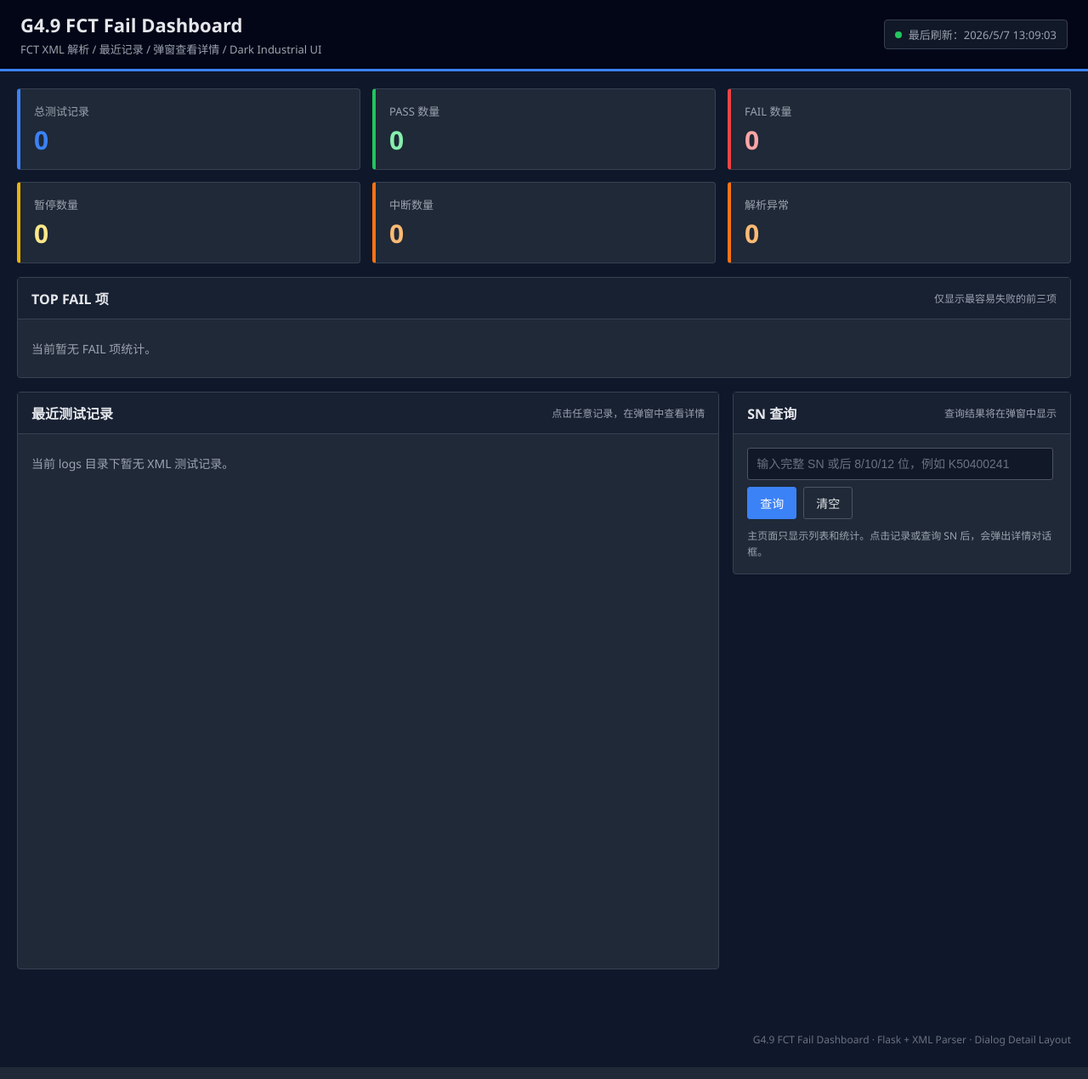
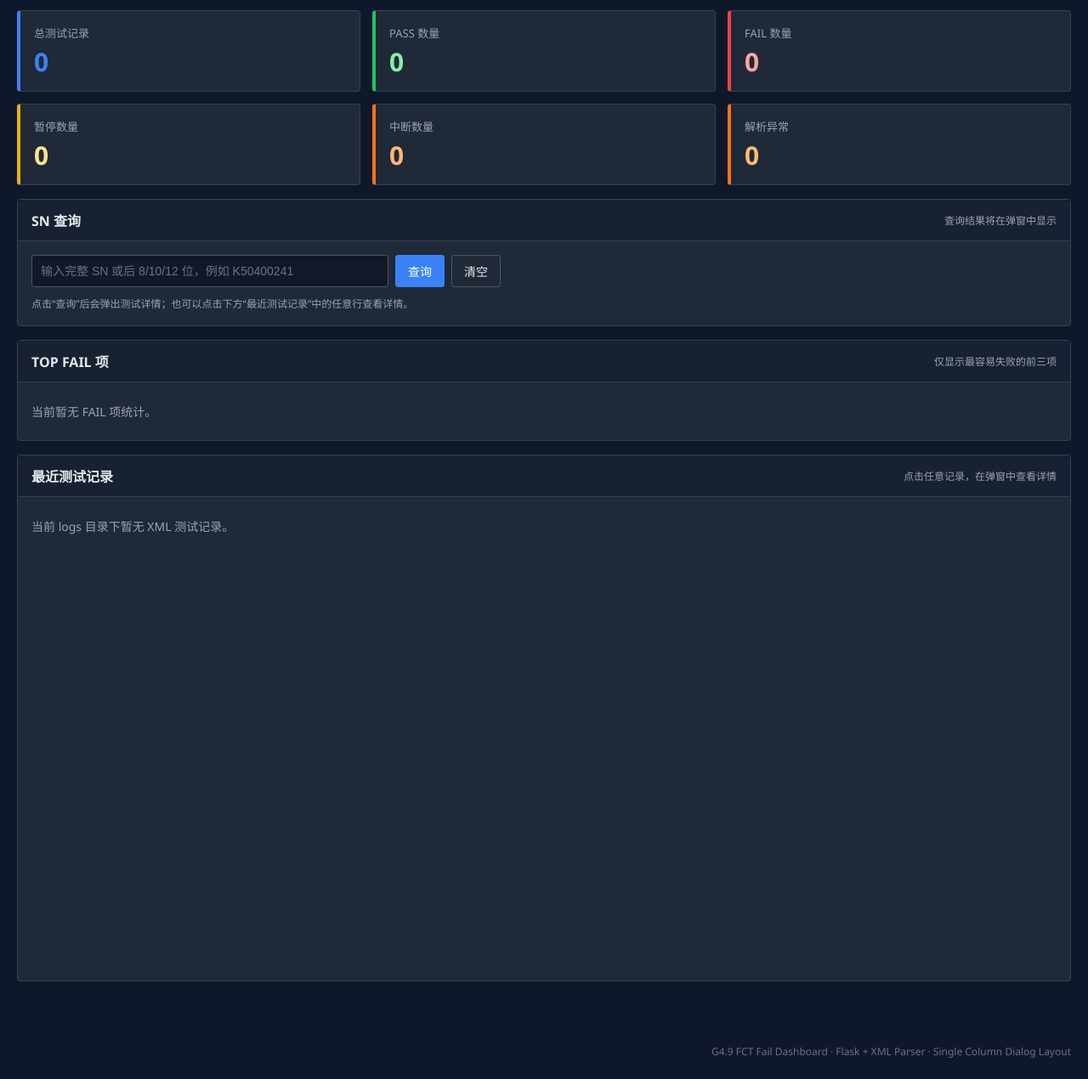
Before and after one commit to ZeniX-ally/Log-Analysis-Tool, a Flask app: page / in a window 1280 px wide. Shown: the whole page at 85% size. Run offline with Flask 3, Linux system fonts and the light colour scheme; data that the repository does not hold is empty.

Commit message:
commit 3

```diff
--- a/backend/app.py
+++ b/backend/app.py
@@ -1,10 +1,14 @@
+
 import os
 import re
+import sys
 from datetime import datetime
 from flask import Flask, render_template, jsonify
 
-from parser.fct_parser import load_all_fct_records
 
+# =========================================================
+# 路径配置
+# =========================================================
 
 BASE_DIR = os.path.dirname(os.path.abspath(__file__))
 PROJECT_ROOT = os.path.dirname(BASE_DIR)
@@ -13,6 +17,9 @@ TEMPLATE_DIR = os.path.join(PROJECT_ROOT, "frontend", "templates")
 STATIC_DIR = os.path.join(PROJECT_ROOT, "frontend", "static")
 LOG_DIR = os.path.join(PROJECT_ROOT, "data", "logs")
 
+if BASE_DIR not in sys.path:
+    sys.path.insert(0, BASE_DIR)
+
 
 app = Flask(
     __name__,
@@ -20,6 +27,10 @@ app = Flask(
     static_folder=STATIC_DIR
 )
 
+
+# =========================================================
+# 时间解析与排序
+# =========================================================
 
 def parse_time_to_timestamp(time_text):
     if not time_text:
@@ -59,7 +70,6 @@ def parse_filename_time_to_timestamp(source_file):
         return 0
 
     filename = os.path.basename(str(source_file))
-
     matches = re.findall(r"_(\d{17})_", filename)
 
     if not matches:
@@ -102,6 +112,36 @@ def sort_records_latest_first(records):
     )
 
 
+# =========================================================
+# Parser 加载
+# =========================================================
+
+def load_parser_function():
+    try:
+        from parser.fct_parser import load_all_fct_records
+        return load_all_fct_records, None
+    except Exception as e:
+        return None, str(e)
+
+
+def safe_load_records():
+    load_all_fct_records, import_error = load_parser_function()
+
+    if import_error:
+        return [], "导入 fct_parser.py 失败：" + import_error
+
+    try:
+        records = load_all_fct_records(LOG_DIR)
+        records = sort_records_latest_first(records)
+        return records, None
+    except Exception as e:
+        return [], "解析 XML 失败：" + str(e)
+
+
+# =========================================================
+# SN 查询
+# =========================================================
+
 def find_latest_record_by_sn(records, query_sn):
     if not query_sn:
         return None
@@ -116,6 +156,7 @@ def find_latest_record_by_sn(records, query_sn):
     for record in records:
         sn = str(record.get("sn", "")).strip().upper()
         source_file = str(record.get("source_file", "")).strip().upper()
+
         aliases = [
             str(alias).strip().upper()
             for alias in record.get("sn_aliases", [])
@@ -142,28 +183,66 @@ def find_latest_record_by_sn(records, query_sn):
         return None
 
     matched_records = sort_records_latest_first(matched_records)
-
     return matched_records[0]
 
+
+# =========================================================
+# 页面路由
+# =========================================================
 
 @app.route("/")
 def index():
     return render_template("index.html")
 
 
+# =========================================================
+# API：健康检查
+# =========================================================
+
 @app.route("/api/health")
 def health():
+    load_all_fct_records, import_error = load_parser_function()
+
+    parser_status = "ok"
+    if import_error:
+        parser_status = "error"
+
     return jsonify({
         "status": "ok",
         "message": "G4.9 FCT Dashboard backend is running",
-        "log_dir": LOG_DIR
+        "project_root": PROJECT_ROOT,
+        "template_dir": TEMPLATE_DIR,
+        "static_dir": STATIC_DIR,
+        "log_dir": LOG_DIR,
+        "parser_status": parser_status,
+        "parser_error": import_error
     })
 
 
+# =========================================================
+# API：SN 查询
+# =========================================================
+
 @app.route("/api/sn/<sn>")
 def query_sn(sn):
-    records = load_all_fct_records(LOG_DIR)
-    records = sort_records_latest_first(records)
+    records, error = safe_load_records()
+
+    if error:
+        return jsonify({
+            "sn": sn,
+            "station": "FCT",
+            "result": "PARSE_ERROR",
+            "fail_items": [],
+            "paused_items": [],
+            "interrupted_items": [],
+            "error_items": [],
+            "failed_groups": [],
+            "paused_groups": [],
+            "interrupted_groups": [],
+            "error_groups": [],
+            "raw_items": [],
+            "message": error
+        }), 500
 
     data = find_latest_record_by_sn(records, sn)
 
@@ -187,25 +266,54 @@ def query_sn(sn):
     return jsonify(data)
 
 
+# =========================================================
+# API：全部记录
+# =========================================================
+
 @app.route("/api/all")
 def get_all():
-    records = load_all_fct_records(LOG_DIR)
-    records = sort_records_latest_first(records)
+    records, error = safe_load_records()
+
+    if error:
+        return jsonify([])
 
     return jsonify(records)
 
 
+# =========================================================
+# API：统计
+# =========================================================
+
 @app.route("/api/stats")
 def get_stats():
-    records = load_all_fct_records(LOG_DIR)
+    records, error = safe_load_records()
+
+    if error:
+        return jsonify({
+            "total": 0,
+            "pass": 0,
+            "fail": 0,
+            "paused": 0,
+            "interrupted": 0,
+            "error": 0,
+            "parse_error": 1,
+            "unknown": 0,
+            "top_fail": {},
+            "top_paused": {},
+            "top_interrupted": {},
+            "top_error": {},
+            "message": error
+        })
 
     total = len(records)
+
     pass_count = 0
     fail_count = 0
     paused_count = 0
     interrupted_count = 0
     error_count = 0
     parse_error_count = 0
+    unknown_count = 0
 
     top_fail = {}
     top_paused = {}
@@ -227,6 +335,8 @@ def get_stats():
             error_count += 1
         elif result == "PARSE_ERROR":
             parse_error_count += 1
+        else:
+            unknown_count += 1
 
         for item in record.get("fail_items", []):
             top_fail[item] = top_fail.get(item, 0) + 1
@@ -253,7 +363,7 @@ def get_stats():
         "interrupted": interrupted_count,
         "error": error_count,
         "parse_error": parse_error_count,
-
+        "unknown": unknown_count,
         "top_fail": sorted_top_fail,
         "top_paused": sorted_top_paused,
         "top_interrupted": sorted_top_interrupted,
@@ -261,10 +371,19 @@ def get_stats():
     })
 
 
+# =========================================================
+# API：调试
+# =========================================================
+
 @app.route("/api/debug/files")
 def debug_files():
-    records = load_all_fct_records(LOG_DIR)
-    records = sort_records_latest_first(records)
+    records, error = safe_load_records()
+
+    if error:
+        return jsonify({
+            "error": error,
+            "records": []
+        }), 500
 
     simple_records = []
 
@@ -272,15 +391,14 @@ def debug_files():
         simple_records.append({
             "sn": record.get("sn", ""),
             "aliases": record.get("sn_aliases", []),
-
+            "station": record.get("station", ""),
+            "tester": record.get("tester", ""),
+            "product": record.get("product", ""),
             "result": record.get("result", ""),
-
             "panel_status": record.get("panel_status", ""),
             "panel_status_raw": record.get("panel_status_raw", ""),
-
             "dut_status": record.get("dut_status", ""),
             "dut_status_raw": record.get("dut_status_raw", ""),
-
             "source_file": record.get("source_file", ""),
             "time": record.get("time", ""),
             "dut_time": record.get("dut_time", ""),
@@ -290,12 +408,17 @@ def debug_files():
             "file_mtime_ts": record.get("file_mtime_ts", 0),
             "filename_sort_ts": parse_filename_time_to_timestamp(record.get("source_file", "")),
             "final_sort_ts": get_record_sort_timestamp(record),
-
+            "total_tests": record.get("total_tests", 0),
+            "failed_tests": record.get("failed_tests", 0),
+            "passed_tests": record.get("passed_tests", 0),
+            "paused_tests": record.get("paused_tests", 0),
+            "interrupted_tests": record.get("interrupted_tests", 0),
+            "error_tests": record.get("error_tests", 0),
+            "skipped_tests": record.get("skipped_tests", 0),
             "fail_items": record.get("fail_items", []),
             "paused_items": record.get("paused_items", []),
             "interrupted_items": record.get("interrupted_items", []),
             "error_items": record.get("error_items", []),
-
             "failed_groups": record.get("failed_groups", []),
             "paused_groups": record.get("paused_groups", []),
             "interrupted_groups": record.get("interrupted_groups", []),
@@ -304,6 +427,10 @@ def debug_files():
 
     return jsonify(simple_records)
 
+
+# =========================================================
+# 启动入口
+# =========================================================
 
 if __name__ == "__main__":
     print("====================================")
@@ -322,3 +449,12 @@ if __name__ == "__main__":
         port=5000,
         debug=True
     )
+from flask import Flask, render_template, jsonify
+
+
+# =========================================================
+# 路径配置
+# =========================================================
+
+BASE_DIR = os.path.dirname(os.path.abspath(__file__))
+PROJECT_ROOT = os.path.dirname(BASE_DIR)
--- a/frontend/templates/index.html
+++ b/frontend/templates/index.html
@@ -44,11 +44,9 @@
             font-size: 14px;
         }
 
+        /* 隐藏最顶部标题栏 */
         .topbar {
-            background: #020617;
-            color: var(--text-main);
-            padding: 14px 24px;
-            border-bottom: 3px solid var(--blue);
+            display: none;
         }
 
         .topbar-inner {
@@ -94,7 +92,7 @@
 
         .layout {
             max-width: 1500px;
-            margin: 20px auto;
+            margin: 12px auto 20px;
             padding: 0 20px 30px;
         }
 
@@ -144,18 +142,6 @@
             font-size: 30px;
             font-weight: 700;
             line-height: 1;
-        }
-
-        .main-grid {
-            display: grid;
-            grid-template-columns: minmax(720px, 1.35fr) minmax(360px, 0.65fr);
-            gap: 16px;
-            align-items: start;
-        }
-
-        .left-column,
-        .right-column {
-            min-width: 0;
         }
 
         .card {
@@ -225,8 +211,8 @@
 
         input {
             height: 38px;
-            width: 100%;
-            max-width: 360px;
+            width: 420px;
+            max-width: 100%;
             padding: 0 10px;
             border: 1px solid var(--border-light);
             border-radius: 3px;
@@ -424,7 +410,7 @@
         }
 
         .recent-card {
-            height: 680px;
+            height: 620px;
             display: flex;
             flex-direction: column;
         }
@@ -446,7 +432,7 @@
         }
 
         .recent-table {
-            min-width: 920px;
+            min-width: 980px;
         }
 
         .recent-table thead th {
@@ -680,16 +666,6 @@
             }
         }
 
-        @media (max-width: 1200px) {
-            .main-grid {
-                grid-template-columns: 1fr;
-            }
-
-            .recent-card {
-                height: 560px;
-            }
-        }
-
         @media (max-width: 800px) {
             .summary-grid {
                 grid-template-columns: repeat(2, 1fr);
@@ -703,10 +679,6 @@
         @media (max-width: 600px) {
             .layout {
                 padding: 0 12px 24px;
-            }
-
-            .topbar {
-                padding: 12px 14px;
             }
 
             .summary-grid {
@@ -749,7 +721,7 @@
     <div class="topbar-inner">
         <div>
             <h1>G4.9 FCT Fail Dashboard</h1>
-            <div class="subtitle">FCT XML 解析 / 最近记录 / 弹窗查看详情 / Dark Industrial UI</div>
+            <div class="subtitle">FCT XML 解析 / SN 查询 / TOP FAIL / 最近测试记录 / 弹窗详情</div>
         </div>
 
         <div class="system-status">
@@ -793,6 +765,25 @@
         </div>
     </div>
 
+    <div class="card">
+        <div class="card-header">
+            <h2 class="card-title">SN 查询</h2>
+            <span class="card-note">查询结果将在弹窗中显示</span>
+        </div>
+
+        <div class="card-body">
+            <div class="search-row">
+                <input id="snInput" placeholder="输入完整 SN 或后 8/10/12 位，例如 K50400241" onkeydown="handleEnter(event)">
+                <button onclick="searchSN()">查询</button>
+                <button class="btn-secondary" onclick="clearInput()">清空</button>
+            </div>
+
+            <div class="hint">
+                点击“查询”后会弹出测试详情；也可以点击下方“最近测试记录”中的任意行查看详情。
+            </div>
+        </div>
+    </div>
+
     <div class="card top-fail-card">
         <div class="card-header">
             <h2 class="card-title">TOP FAIL 项</h2>
@@ -804,48 +795,21 @@
         </div>
     </div>
 
-    <div class="main-grid">
-
-        <div class="left-column">
-            <div class="card recent-card">
-                <div class="card-header">
-                    <h2 class="card-title">最近测试记录</h2>
-                    <span class="card-note">点击任意记录，在弹窗中查看详情</span>
-                </div>
-
-                <div class="card-body" id="recentRecordsArea">
-                    <div class="loading">加载中...</div>
-                </div>
-            </div>
+    <div class="card recent-card">
+        <div class="card-header">
+            <h2 class="card-title">最近测试记录</h2>
+            <span class="card-note">点击任意记录，在弹窗中查看详情</span>
         </div>
 
-        <div class="right-column">
-            <div class="card">
-                <div class="card-header">
-                    <h2 class="card-title">SN 查询</h2>
-                    <span class="card-note">查询结果将在弹窗中显示</span>
-                </div>
-
-                <div class="card-body">
-                    <div class="search-row">
-                        <input id="snInput" placeholder="输入完整 SN 或后 8/10/12 位，例如 K50400241" onkeydown="handleEnter(event)">
-                        <button onclick="searchSN()">查询</button>
-                        <button class="btn-secondary" onclick="clearInput()">清空</button>
-                    </div>
-
-                    <div class="hint">
-                        主页面只显示列表和统计。点击记录或查询 SN 后，会弹出详情对话框。
-                    </div>
-                </div>
-            </div>
+        <div class="card-body" id="recentRecordsArea">
+            <div class="loading">加载中...</div>
         </div>
-
     </div>
 
 </div>
 
 <div class="footer">
-    G4.9 FCT Fail Dashboard · Flask + XML Parser · Dialog Detail Layout
+    G4.9 FCT Fail Dashboard · Flask + XML Parser · Single Column Dialog Layout
 </div>
 
 <div class="modal-backdrop" id="detailModalBackdrop">
@@ -863,9 +827,14 @@
 
 <script>
     function updateLastRefreshTime() {
+        const el = document.getElementById("lastRefreshText");
+        if (!el) {
+            return;
+        }
+
         const now = new Date();
         const text = now.toLocaleString("zh-CN", { hour12: false });
-        document.getElementById("lastRefreshText").innerText = "最后刷新：" + text;
+        el.innerText = "最后刷新：" + text;
     }
 
     function setText(id, value) {
@@ -1191,7 +1160,7 @@
             return;
         }
 
-        const latestRecords = records.slice(0, 80);
+        const latestRecords = records.slice(0, 100);
 
         let html = `
             <div class="recent-scroll">
```
